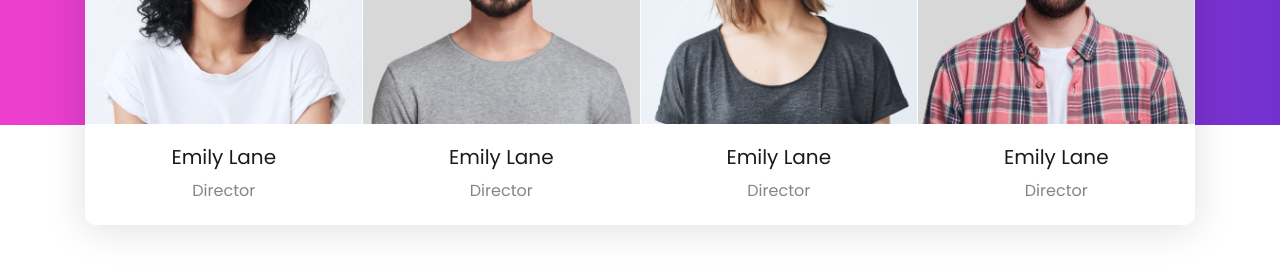
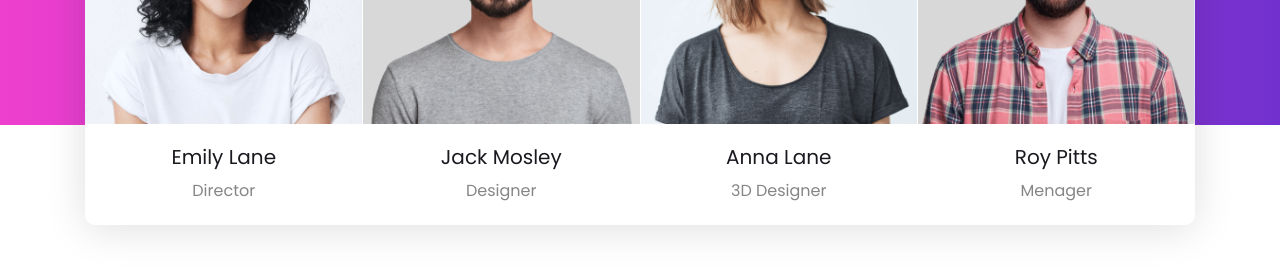
Before and after one commit to saifulemon/violy, a plain HTML site: page index.html in a window 1280 px wide. Shown: the part 5380-5655 px from the top of the page. Drawn offline with nearby package versions, Linux system fonts and the light colour scheme; files whose address does not match are found by name.

Commit message:
team member name & role changed

```diff
--- a/index.html
+++ b/index.html
@@ -499,8 +499,8 @@
                   <a href="#"><i class="fa-brands fa-facebook-f"></i></a>
                 </div>
               </div>
-              <h4>Emily Lane</h4>
-              <span>Director</span>
+              <h4>Jack Mosley</h4>
+              <span>Designer</span>
             </div>
             <div class="face-team">
               <div class="team-img">
@@ -512,8 +512,8 @@
                   <a href="#"><i class="fa-brands fa-facebook-f"></i></a>
                 </div>
               </div>
-              <h4>Emily Lane</h4>
-              <span>Director</span>
+              <h4>Anna Lane</h4>
+              <span>3D Designer</span>
             </div>
             <div class="face-team">
               <div class="team-img">
@@ -525,8 +525,8 @@
                   <a href="#"><i class="fa-brands fa-facebook-f"></i></a>
                 </div>
               </div>
-              <h4>Emily Lane</h4>
-              <span>Director</span>
+              <h4>Roy Pitts</h4>
+              <span>Menager</span>
             </div>
           </div>
         </div>
```
